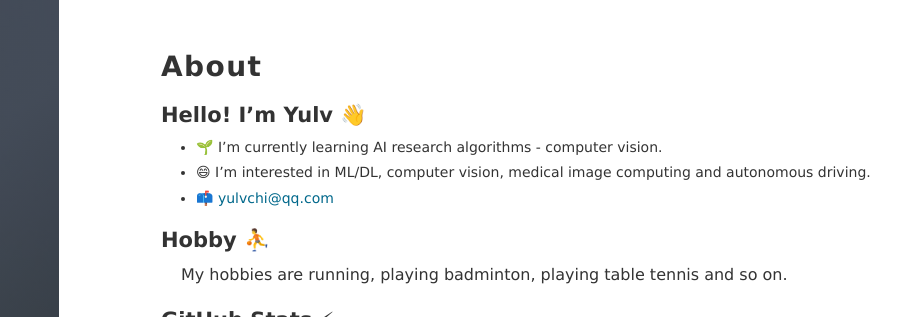
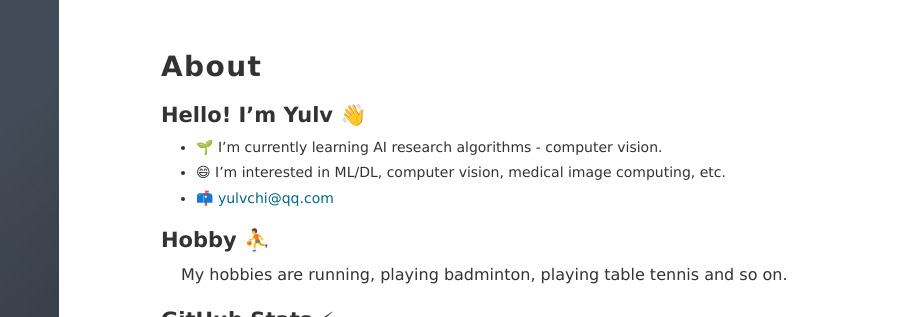
Before and after one commit to Yulv-git/Yulv-git.github.io, a Jekyll site: the page built from about.md, in a window 1280 px wide and 1326 px high, cut to the strip 0-317 px from the top of the window. Shown: the whole strip, without its empty margins (223-1120 px from the left). Built offline with Jekyll 4.4.1, drawn with Linux system fonts in a browser that asks for light colours; nearby versions of some CDN libraries; comment, search, counter and statistics services are not loaded.

```diff
--- a/about.md
+++ b/about.md
@@ -6,7 +6,7 @@ title: About
 ## Hello! I'm Yulv 👋
 
 - 🌱 I'm currently learning AI research algorithms - computer vision.
-- 😄 I'm interested in ML/DL, computer vision, medical image computing and autonomous driving.
+- 😄 I'm interested in ML/DL, computer vision, medical image computing, etc.
 - 📫 <a href="mailto:yulvchi@qq.com" target="_blank">yulvchi@qq.com</a>
 
 ## Hobby ⛹
```
Also changed, not shown: _posts/2022-05-01-Hello-World.md (+1 -1 lines), Readme.md.
